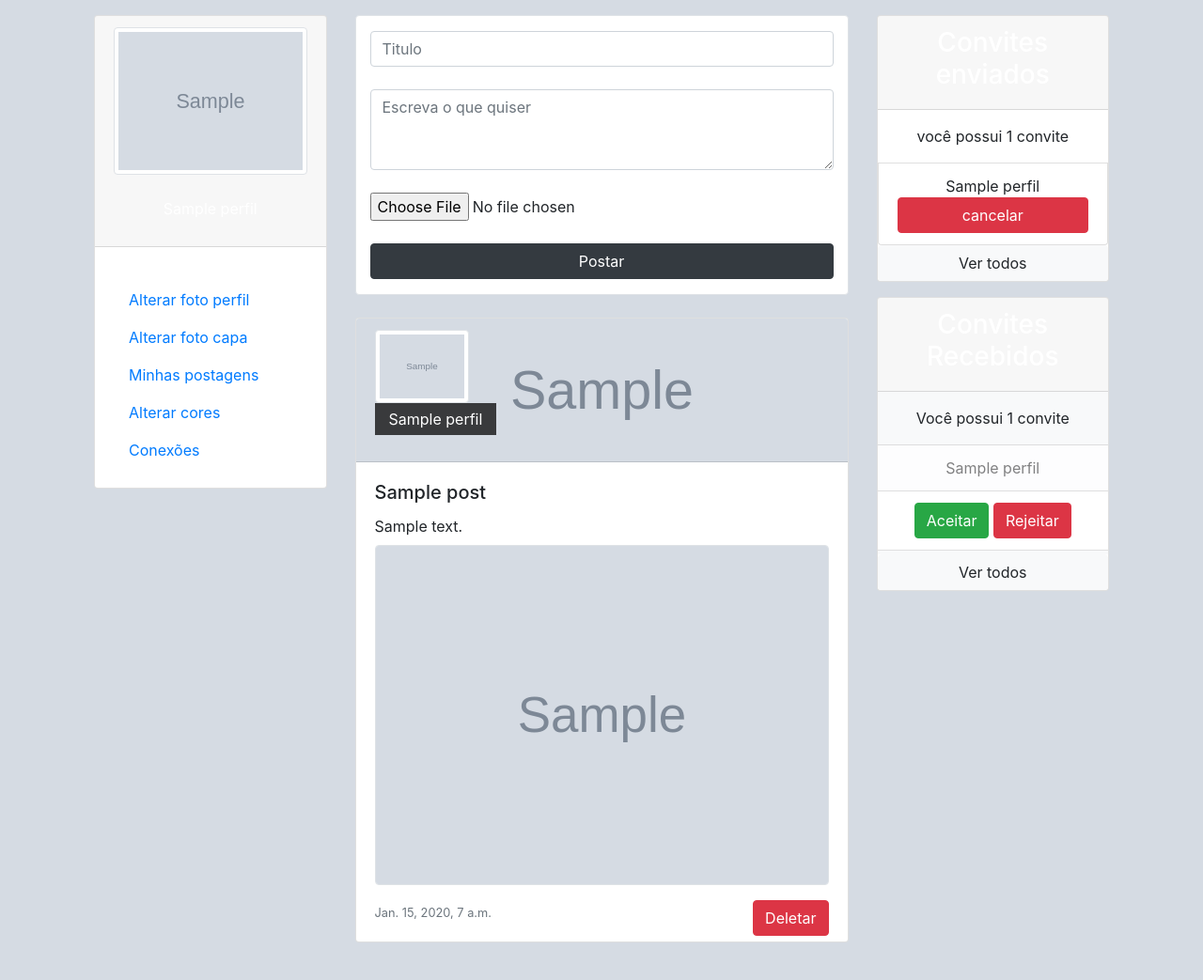
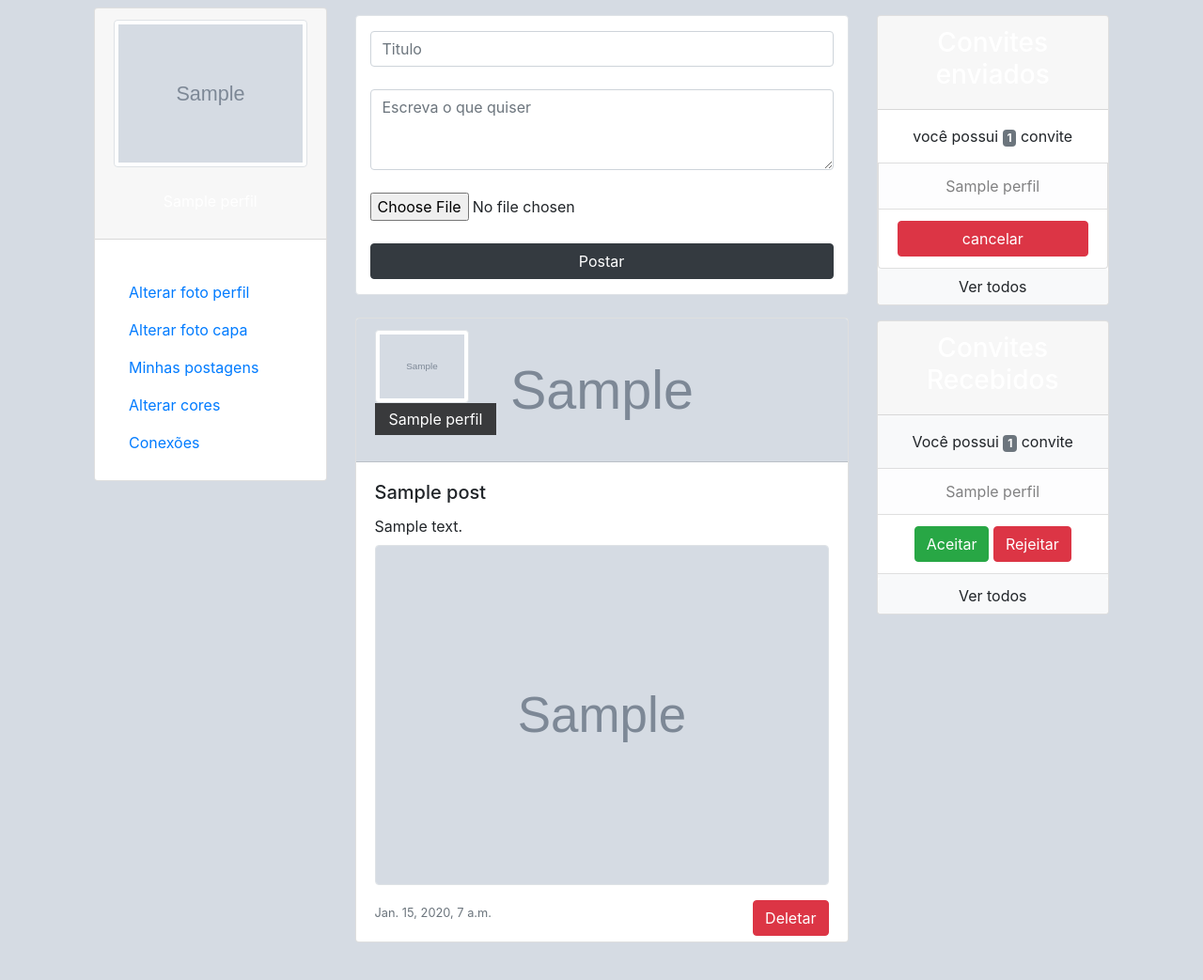
Before and after one commit to PedroHenriqueDevBR/social-network, a Django app: page / in a window 1280 px wide. Shown: the part 56-1099 px from the top of the page at 94% size. After the commit the page ends 1058 px from the top, so only its background shows below. Run offline with Django 3.2, Linux system fonts and the light colour scheme; a user stored in the database is signed in; tables that the repository leaves empty hold one stand-in row (values such as "Sample post"); grey boxes marked "Sample" are stand-in pictures; some libraries are stand-ins or nearby versions.

Commit message:
Melhorias no layout

```diff
--- a/perfis/static/css/estilo.css
+++ b/perfis/static/css/estilo.css
@@ -87,9 +87,6 @@ main.index {
     justify-content: center;
 }
 
-.timeline {
-    height: 100%;
-}
 .post-index .card-header p {
     width: fit-content;
     background: #000000bb;
@@ -113,3 +110,25 @@ main.index {
 .full-w {
     width: 100%;
 }
+
+.alertas {
+    display: none;
+}
+
+
+@media only screen and (max-width: 600px) {
+    section.descricao {
+        display: none;
+    }
+
+    .navbar-nav {
+        text-align: center;
+    }
+    .form-busca-usuario button {
+        width: 100%;
+    }
+    .opcoes-do-usuario .card {
+        width: 100%;
+    }
+
+}
--- a/perfis/templates/base.html
+++ b/perfis/templates/base.html
@@ -43,7 +43,8 @@
                         <a class="nav-link" href="{% url 'deslogar' %}">Logout</a>
                     </li>
                 </ul>
-                <form method="POST" action="{% url 'buscar_usuario' %}" class="form-inline my-2 my-lg-0">
+                <form method="POST" action="{% url 'buscar_usuario' %}"
+                    class="form-inline my-2 my-lg-0 form-busca-usuario">
                     {% csrf_token %}
                     <input class="form-control mr-sm-2" type="search" name="busca" placeholder="Nome">
                     <button class="btn btn-dark my-2 my-sm-0" type="submit">Buscar</button>
@@ -56,7 +57,7 @@
 
     <main class="mx-0 index">
         <div class="row container">
-            <section class="col col-sm-12 col-md-3 py-3 opcoes-do-usuario">
+            <section class="col col-sm-12 col-md-3 py-2 opcoes-do-usuario">
                 <div class="card">
                     <div class="card-header center-center" style="background: {{ perfil_logado.cor }};"
                         data-toggle="tooltip" data-placement="bottom" title="Alterar foto do perfil">
@@ -87,7 +88,7 @@
             </section>
 
 
-            <div class="timeline col col-sm-12 col-md-6 mt-3">
+            <div class="col col-sm-12 col-md-6 mt-3">
                 {% if messages %}
                 <div class="alertas full-w">
                     {% for message in messages %}
@@ -115,19 +116,25 @@
 
                         <ul class="list-group">
                             <p class="text-center px-1 pt-3">
-                                você possui {{ perfil_logado.convites_feitos.count }}
+                                você possui <span
+                                    class="badge badge-secondary">{{ perfil_logado.convites_feitos.count }}</span>
                                 convite{{ perfil_logado.convites_feitos.count|pluralize }}
                             </p>
                             {% for convite in perfil_logado.convites_feitos.all %}
-                            <li class="list-group-item text-center">{{ convite.convidado.nome }} <br>
+                            <a class="list-group-item list-group-item-action list-group-item-light full-w text-center"
+                                href="{% url 'exibir' convite.convidado.id %}">
+                                {{ convite.convidado.nome }}
+                            </a>
+                            <li class="list-group-item text-center">
                                 <a href="{% url 'rejeitar' convite.id %}"
                                     class="float-center btn btn-danger full-w">cancelar</a></li>
                             {% endfor %}
                         </ul>
-                        <a href="#" class="btn btn-light full-w"">Ver todos</a>
-                            {% else %}
-                            <p class=" px-2 py-3 text-center">Nenhuma solicitação recebida</p>
-                            {% endif %}
+                        <a href="#" class="btn btn-light full-w" data-toggle="modal" data-target="#solicitacoes">Ver
+                            todos</a>
+                        {% else %}
+                        <p class=" px-2 py-3 text-center">Nenhuma solicitação enviada</p>
+                        {% endif %}
                     </div>
                 </div>
 
@@ -140,12 +147,13 @@
                         <ul class="list-group list-group-flush bg-light">
                             <p class="text-center px-1 pt-3">
                                 Você possui
-                                {{ perfil_logado.convites_recebidos.count }}
+                                <span class="badge badge-secondary">{{ perfil_logado.convites_recebidos.count }}</span>
                                 convite{{ perfil_logado.convites_recebidos.count|pluralize }}
                             </p>
 
                             {% for convite in perfil_logado.convites_recebidos.all %}
-                            <a class="list-group-item list-group-item-action list-group-item-light full-w text-center" href="{% url 'exibir' convite.solicitante.id %}">
+                            <a class="list-group-item list-group-item-action list-group-item-light full-w text-center"
+                                href="{% url 'exibir' convite.solicitante.id %}">
                                 {{ convite.solicitante.nome }}
                             </a>
                             <li class="list-group-item full-w text-center mb-1">
@@ -156,7 +164,8 @@
                             </li>
                             {% endfor %}
                         </ul>
-                        <a href="#" class="btn btn-light full-w">Ver todos</a>
+                        <a href="#" class="btn btn-light full-w" data-toggle="modal" data-target="#solicitacoes">Ver
+                            todos</a>
                         {% else %}
                         <p class="px-2 py-3 text-center">Nenhuma solicitação recebida</p>
                         {% endif %}
@@ -239,6 +248,81 @@
         </div>
     </div>
 
+    <!-- Modal solicitações -->
+    <div class="modal fade" id="solicitacoes" tabindex="-1" role="dialog" aria-hidden="true">
+        <div class="modal-dialog modal-dialog-centered" role="document">
+            <div class="modal-content">
+                <div class="modal-header bg-secondary text-white">
+                    <h5 class="modal-title">Solicitações</h5>
+                    <button type="button" class="close" data-dismiss="modal" aria-label="Close">
+                        <span class="text-white" aria-hidden="true">&times;</span>
+                    </button>
+                </div>
+                <div class="modal-body">
+                    <h1 class="full-w bg-dark rounded text-center text-white py-2">Solicitações recebidas</h1>
+
+                    {% if perfil_logado.convites_recebidos.all %}
+                    {% for convite in perfil_logado.convites_recebidos.all %}
+                    <div class="row border rounded mb-3 py-2 px-2 bg-white">
+                        <div class="col col-md-3 py-5" style="background:  {% if convite.solicitante.imagem_perfil %} url('/media/{{ convite.solicitante.imagem_perfil }}') {% else %} url('{% static 'media/img/user.png' %}') {% endif %};
+                            background-position: center;
+                            background-size: cover;
+                            border-radius: 5px;">
+                        </div>
+                        <div class="col col-md-9 bg-white py-4">
+                            <a href="{% url 'exibir' convite.solicitante.id %}">{{ convite.solicitante.nome }}</a>
+                            <div>
+                                <a href="/perfil/{{ convite.id }}/aceitar"
+                                    class="float-center btn btn-success">Aceitar</a>
+                                <a href="/perfil/{{ convite.id }}/rejeitar"
+                                    class="float-center btn btn-danger">Rejeitar</a>
+                            </div>
+                        </div>
+                    </div>
+                    {% endfor %}
+
+                    {% else %}
+                    <p class="px-2 py-3 text-center">Nenhuma solicitação recebida</p>
+                    {% endif %}
+
+
+
+
+                    <h1 class="full-w bg-dark rounded text-center text-white py-2">Solicitações enviadas</h1>
+
+                    {% if perfil_logado.convites_feitos.all %}
+
+                        <ul class="list-group">
+                            <p class="text-center px-1 pt-3">
+                                você possui <span
+                                    class="badge badge-secondary">{{ perfil_logado.convites_feitos.count }}</span>
+                                convite{{ perfil_logado.convites_feitos.count|pluralize }}
+                            </p>
+                            {% for convite in perfil_logado.convites_feitos.all %}
+                            <a class="list-group-item list-group-item-action list-group-item-light full-w text-center"
+                                href="{% url 'exibir' convite.convidado.id %}">
+                                {{ convite.convidado.nome }}
+                            </a>
+                            <li class="list-group-item text-center">
+                                <a href="{% url 'rejeitar' convite.id %}"
+                                    class="float-center btn btn-danger full-w">cancelar</a></li>
+                            {% endfor %}
+                        </ul>
+                        <a href="#" class="btn btn-light full-w" data-toggle="modal" data-target="#solicitacoes">Ver
+                            todos</a>
+                        {% else %}
+                        <p class=" px-2 py-3 text-center">Nenhuma solicitação enviada</p>
+                        {% endif %}
+
+
+
+
+
+                </div>
+            </div>
+        </div>
+    </div>
+
 
     <script src="https://code.jquery.com/jquery-3.3.1.slim.min.js"
         integrity="sha384-q8i/X+965DzO0rT7abK41JStQIAqVgRVzpbzo5smXKp4YfRvH+8abtTE1Pi6jizo"
```
